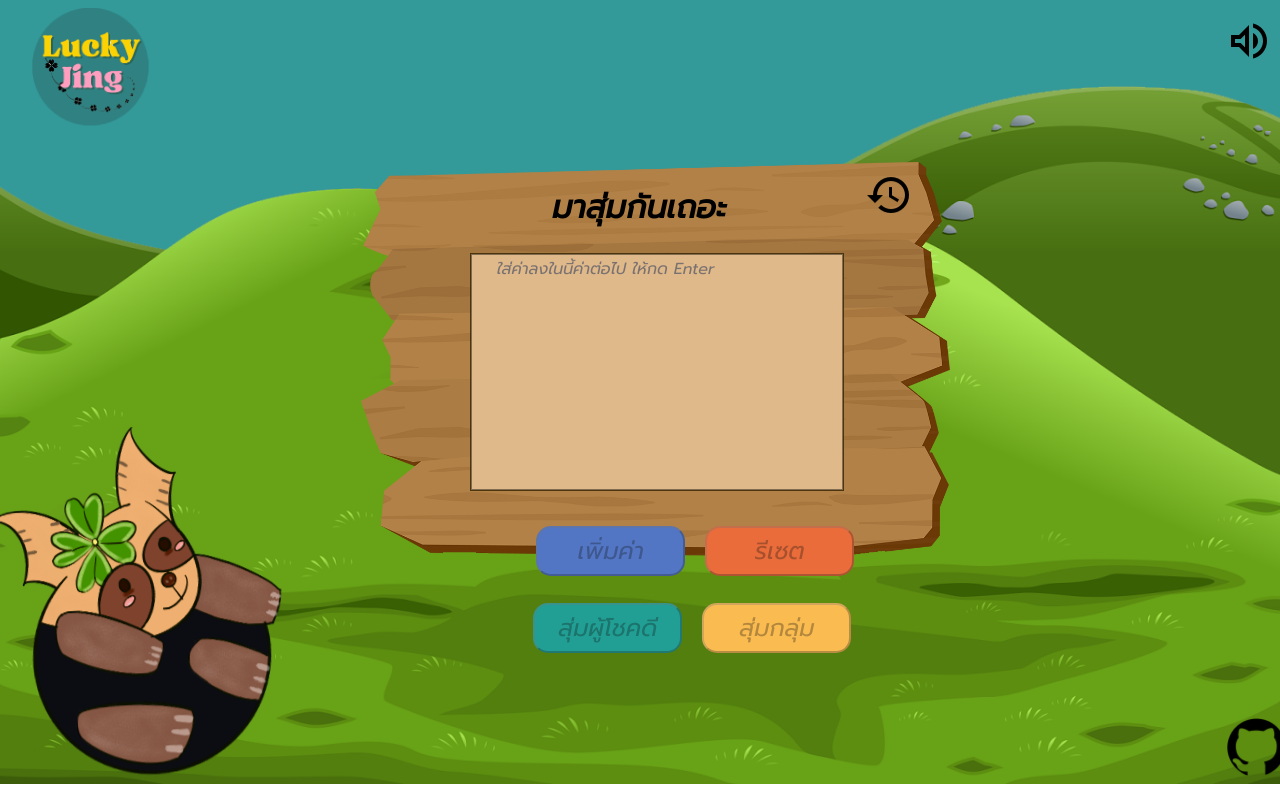
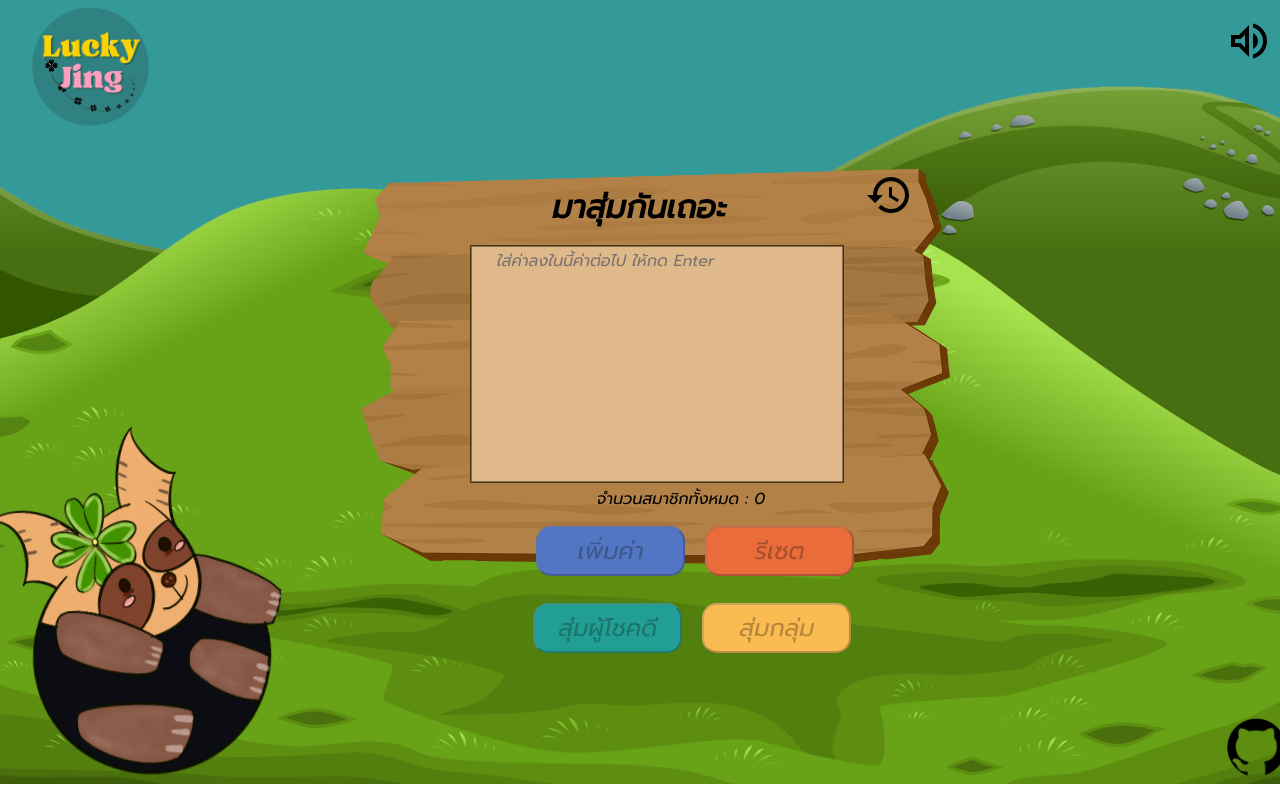
Before and after one commit to ChisanuchaK/LuckyJingByKimmie, a Vue app: page / in a window 1280 px wide. Built offline with nearby package versions, Linux system fonts and the light colour scheme.

Commit message:
add count in main page

```diff
--- a/src/App.vue
+++ b/src/App.vue
@@ -13,13 +13,15 @@ let deleteF = ' opacity: 1;'
 // Array save every values
   let name = ref([]);
 
+
+
   // function add inputname Values --------------------------------------------------------------
 
   let inputName = ref('');
   function addname(){
     if(name.value.length >=0){
-      inputName.value.split("\n").forEach((e)=>{
-        if(e.length >0){
+      inputName.value.split("\n").forEach((e , i)=>{
+        if(e.length >0 ){
          name.value.push(e)
         }
       })
@@ -29,7 +31,6 @@ let deleteF = ' opacity: 1;'
        alert("input value again")
      }
     }
-
   // fucntion Reset ------------------------------------------------------------------------
 
   let reset = ()=> {
@@ -189,6 +190,7 @@ let history = ()=>{
       <textarea v-model="inputName" id="input" class="input" cols="30" rows="10" placeholder="ใส่ค่าลงในนี้ค่าต่อไป ให้กด Enter">
 
       </textarea>
+       <label class="numberTitle">จำนวนสมาชิกทั้งหมด : {{name.length}}</label>
       <div class="addReset-button">
       <button @click="addname" class="addValue" :disabled="inputName.length == 0 ? true : false">เพิ่มค่า</button>
        <button @click="reset" class="reset" :disabled="name.length == 0 && totalGroups.length == 0 ? true : false">รีเซต</button>
@@ -237,7 +239,7 @@ let history = ()=>{
                 <div class="grid-container">
       <div class="grid-item" v-for="(totalGroup , index) in totalGroups" :key="index">
         <h4 class="indexGroup"> กลุ่มที่{{index+1}} </h4>
-        <p class="listG" v-html="totalGroup.join('<br>')"></p>
+          <p class="listG"  v-html="totalGroup.join( '<br>')"></p>
 
       </div>
     </div>
--- a/src/bg.css
+++ b/src/bg.css
@@ -9,6 +9,7 @@ body{
     position: relative;
     background-position: center;
 }
+
 .logo{
     position: absolute;
     width: 10%;
--- a/src/menuMain.css
+++ b/src/menuMain.css
@@ -4,7 +4,13 @@
     width: 50%;
     position: absolute;
     right: 20%;
-    top: 20%;
+    top: 21%;
+    }
+    .numberTitle{
+      position: absolute;
+      text-align: center;
+      left: 50%;
+      top: 62.4%;
     }
 .title{
     font-size: 200%;
@@ -24,7 +30,7 @@ title:focus{
         font-size: 16px;
         resize: none;
         position: absolute;
-        top: 32%;
+        top: 31%;
         width: 30%;
         height: 30%;
         left: 39.3%;
```
